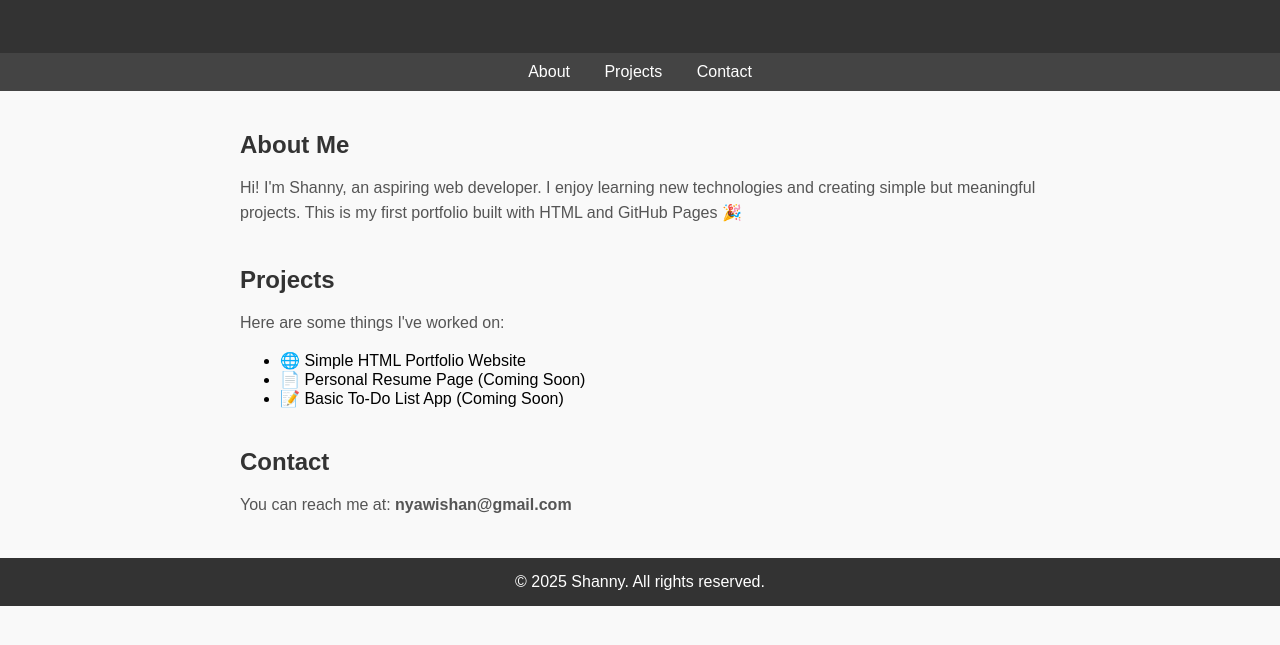
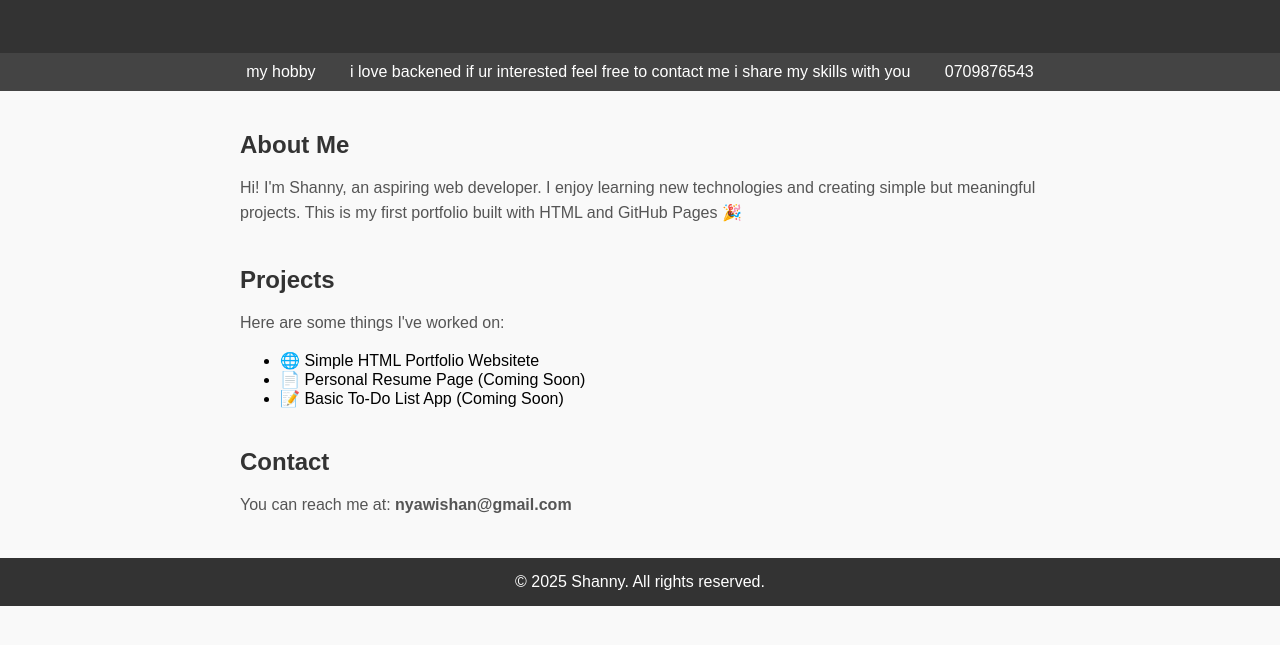
Before and after one commit to shanny12379/shanny12379.github.io, a plain HTML site: page index.html in a window 1280 px wide. Shown: the part 127-772 px from the top of the page. Drawn offline with Linux system fonts and the light colour scheme.

```diff
--- a/index.html
+++ b/index.html
@@ -60,9 +60,9 @@
     </header>
 
     <nav>
-      <a href="#about">About</a>
-      <a href="#projects">Projects</a>
-      <a href="#contact">Contact</a>
+      <a href="#about">my hobby</a>
+      <a href="#projects">i love backened if ur interested feel free to contact me i share my skills with you</a>
+      <a href="#contact">0709876543</a>
     </nav>
 
     <section id="about">
@@ -74,7 +74,7 @@
       <h2>Projects</h2>
       <p>Here are some things I've worked on:</p>
       <ul>
-        <li>🌐 Simple HTML Portfolio Website</li>
+        <li>🌐 Simple HTML Portfolio Websitete</li>
         <li>📄 Personal Resume Page (Coming Soon)</li>
         <li>📝 Basic To-Do List App (Coming Soon)</li>
       </ul>
```
